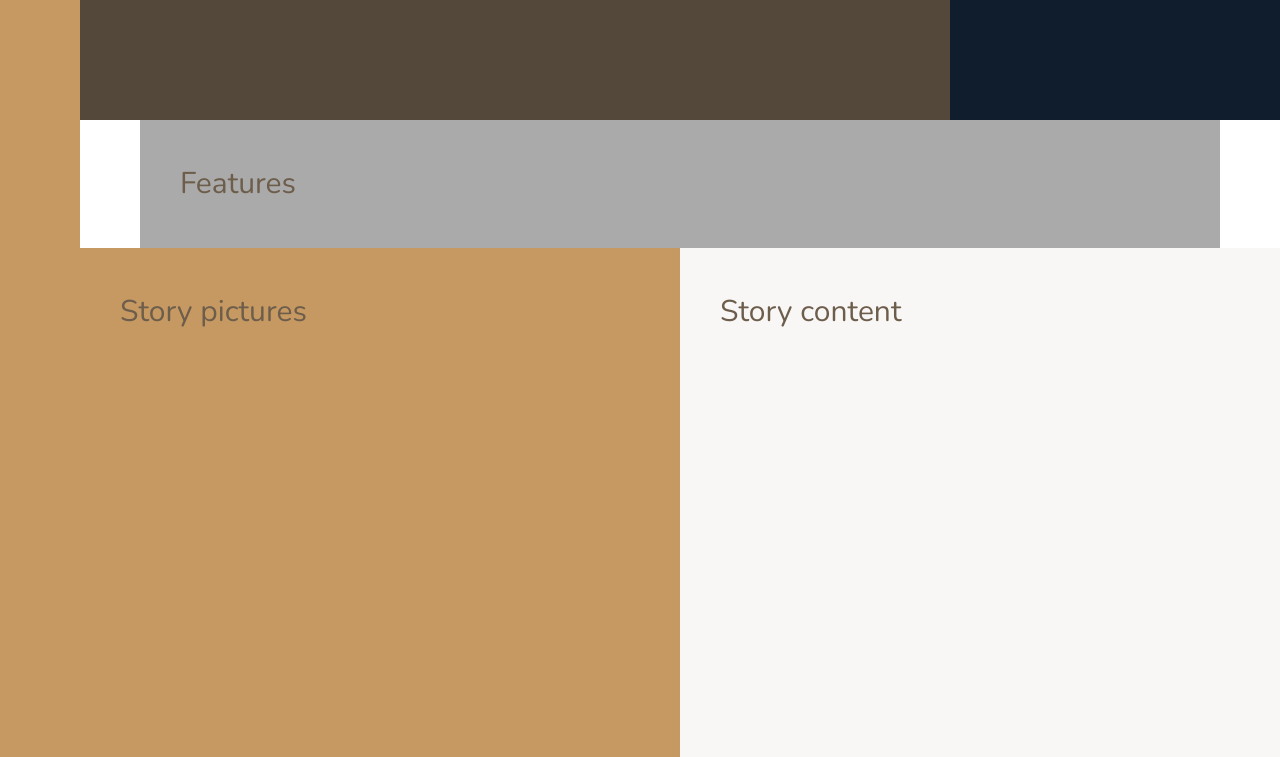
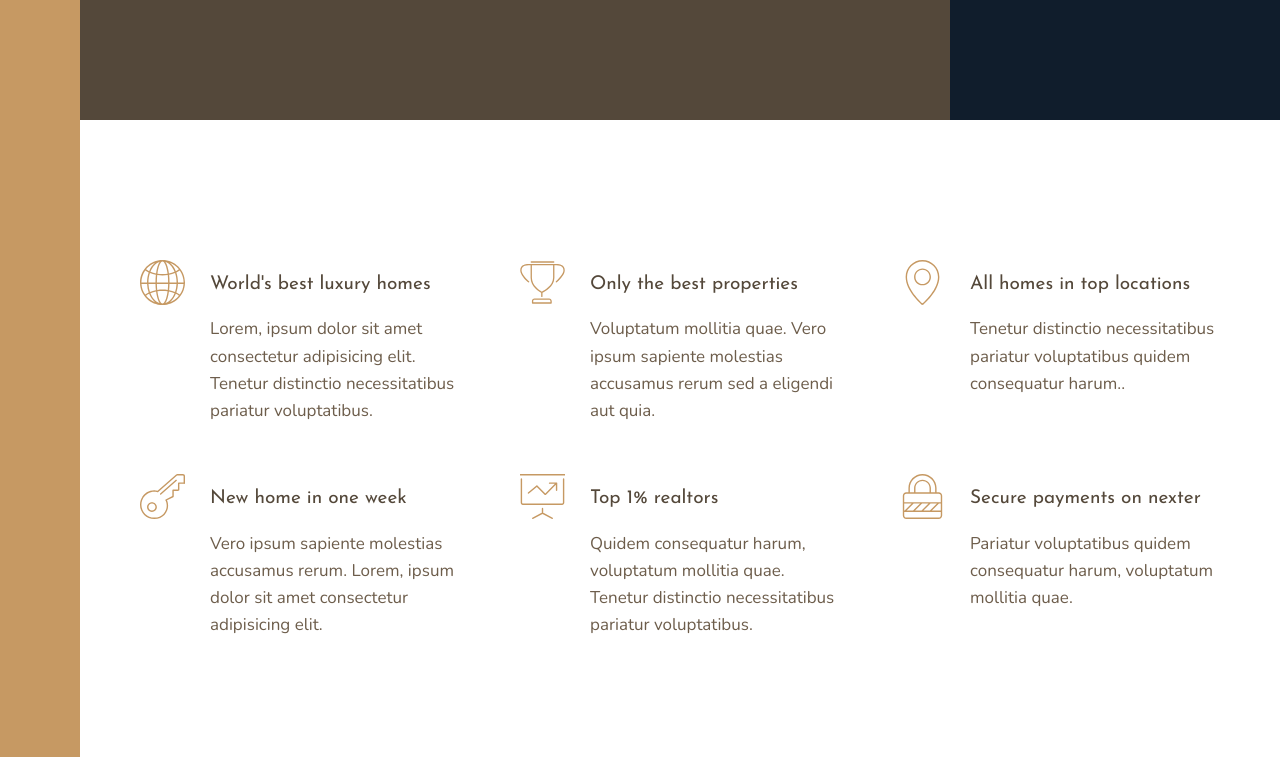
Before and after one commit to jakubkleczek/nexter, a website: page index.html in a window 1280 px wide. Shown: the part 520-1277 px from the top of the page. Drawn offline with nearby package versions, Linux system fonts and the light colour scheme.

Commit message:
Building the Features Section

```diff
--- a/index.html
+++ b/index.html
@@ -25,7 +25,53 @@
         </div>
 
         <section class="features">
-            Features
+            <div class="feature">
+                <svg class="feature__icon">
+                    <use xlink:href="img/sprite.svg#icon-global"></use>
+                </svg>
+                <h4 class="heading-4 heading-4--dark">World's best luxury homes</h4>
+                <p class="feature__text">Lorem, ipsum dolor sit amet consectetur adipisicing elit. Tenetur distinctio necessitatibus pariatur voluptatibus.</p>
+            </div>
+
+            <div class="feature">
+                <svg class="feature__icon">
+                    <use xlink:href="img/sprite.svg#icon-trophy"></use>
+                </svg>
+                <h4 class="heading-4 heading-4--dark">Only the best properties</h4>
+                <p class="feature__text">Voluptatum mollitia quae. Vero ipsum sapiente molestias accusamus rerum sed a eligendi aut quia.</p>
+            </div>
+
+            <div class="feature">
+                <svg class="feature__icon">
+                    <use xlink:href="img/sprite.svg#icon-map-pin"></use>
+                </svg>
+                <h4 class="heading-4 heading-4--dark">All homes in top locations</h4>
+                <p class="feature__text">Tenetur distinctio necessitatibus pariatur voluptatibus quidem consequatur harum..</p>
+            </div>
+
+            <div class="feature">
+                <svg class="feature__icon">
+                    <use xlink:href="img/sprite.svg#icon-key"></use>
+                </svg>
+                <h4 class="heading-4 heading-4--dark">New home in one week</h4>
+                <p class="feature__text">Vero ipsum sapiente molestias accusamus rerum. Lorem, ipsum dolor sit amet consectetur adipisicing elit.</p>
+            </div>
+
+            <div class="feature">
+                <svg class="feature__icon">
+                    <use xlink:href="img/sprite.svg#icon-presentation"></use>
+                </svg>
+                <h4 class="heading-4 heading-4--dark">Top 1% realtors</h4>
+                <p class="feature__text">Quidem consequatur harum, voluptatum mollitia quae. Tenetur distinctio necessitatibus pariatur voluptatibus.</p>
+            </div>
+
+            <div class="feature">
+                <svg class="feature__icon">
+                    <use xlink:href="img/sprite.svg#icon-lock"></use>
+                </svg>
+                <h4 class="heading-4 heading-4--dark">Secure payments on nexter</h4>
+                <p class="feature__text">Pariatur voluptatibus quidem consequatur harum, voluptatum mollitia quae.</p>
+            </div>
         </section>
 
         <div class="story__pictures">
--- a/sass/_base.scss
+++ b/sass/_base.scss
@@ -38,10 +38,4 @@
     display: grid;
     grid-template-rows: 80vh min-content 40vw repeat(3, min-content);
     grid-template-columns: [sidebar-start] 8rem [sidebar-end full-start] minmax(6rem,1fr) [center-start] repeat(8, [col-start] minmax(min-content, 14rem) [col-end]) [center-end] minmax(6rem,1fr) [full-end];
-
-
-    & > * {
-        padding: 40px;
-        font-size: 3rem;
-    }
 }
--- a/sass/_features.scss
+++ b/sass/_features.scss
@@ -1,5 +1,31 @@
 .features {
-    background-color: $color-grey-light-2;
     grid-column: center-start / center-end;
 
+    margin: 15rem 0;
+
+    display: grid;
+    //grid-template-columns: repeat(3, 1fr);
+    grid-template-columns: repeat(auto-fit, minmax(25rem, 1fr));
+    grid-gap: 6rem;
+    align-items: start;
 }
+
+.feature {
+    display: grid;
+    grid-template-columns: min-content 1fr;
+    grid-row-gap: 1.5rem;
+    grid-column-gap: 2.5rem;
+
+    &__icon {
+        fill: $color-primary;
+        width: 4.5rem;
+        height: 4.5rem;
+
+        grid-row: 1 / span 2;
+        transform: translateY(-1rem);
+    }
+
+    &__text {
+        font-size: 1.7rem;
+    }
+}
--- a/sass/_typography.scss
+++ b/sass/_typography.scss
@@ -0,0 +1,24 @@
+%heading {
+    font-family: $font-display;
+    font-weight: 400;
+}
+
+.heading-1 {
+    @extend %heading;
+}
+
+.heading-2 {
+    @extend %heading;
+}
+
+.heading-3 {
+    @extend %heading;
+}
+
+.heading-4 {
+    @extend %heading;
+    font-size: 1.9rem;
+
+    &--light { color: $color-grey-light-1;}
+    &--dark { color: $color-grey-dark-1;}
+}
```
Also changed, not shown: css/style.css.
